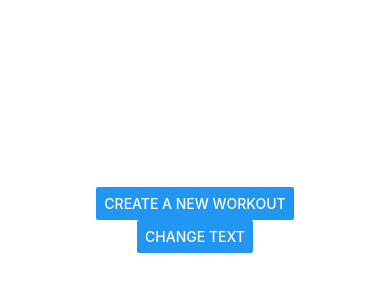
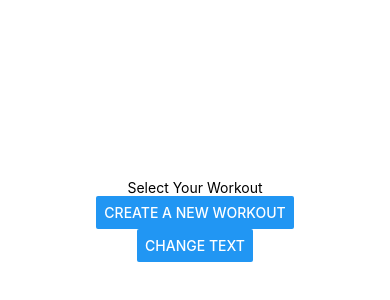
Before and after one commit to ah-james/workout-checklist, a React Native app: screen / in a window 390 px wide. Shown: the part 202-502 px from the top of the page. Built offline with nearby package versions, Linux system fonts and the light colour scheme.

Commit message:
Change Text Button Practice Functional

```diff
--- a/App.js
+++ b/App.js
@@ -6,9 +6,9 @@ export default function App() {
   const [outputText, setOutputText] = useState("Select Your Workout")
   return (
     <View style={styles.container}>
-      <Text></Text>
+      <Text>{outputText}</Text>
       <Button title="Create a New Workout"/>
-      <Button title="Change Text" />
+      <Button title="Change Text" onPress={() => setOutputText('Which Workout Are You Doing Today?')}/>
       <StatusBar style="auto" />
     </View>
   );
```
